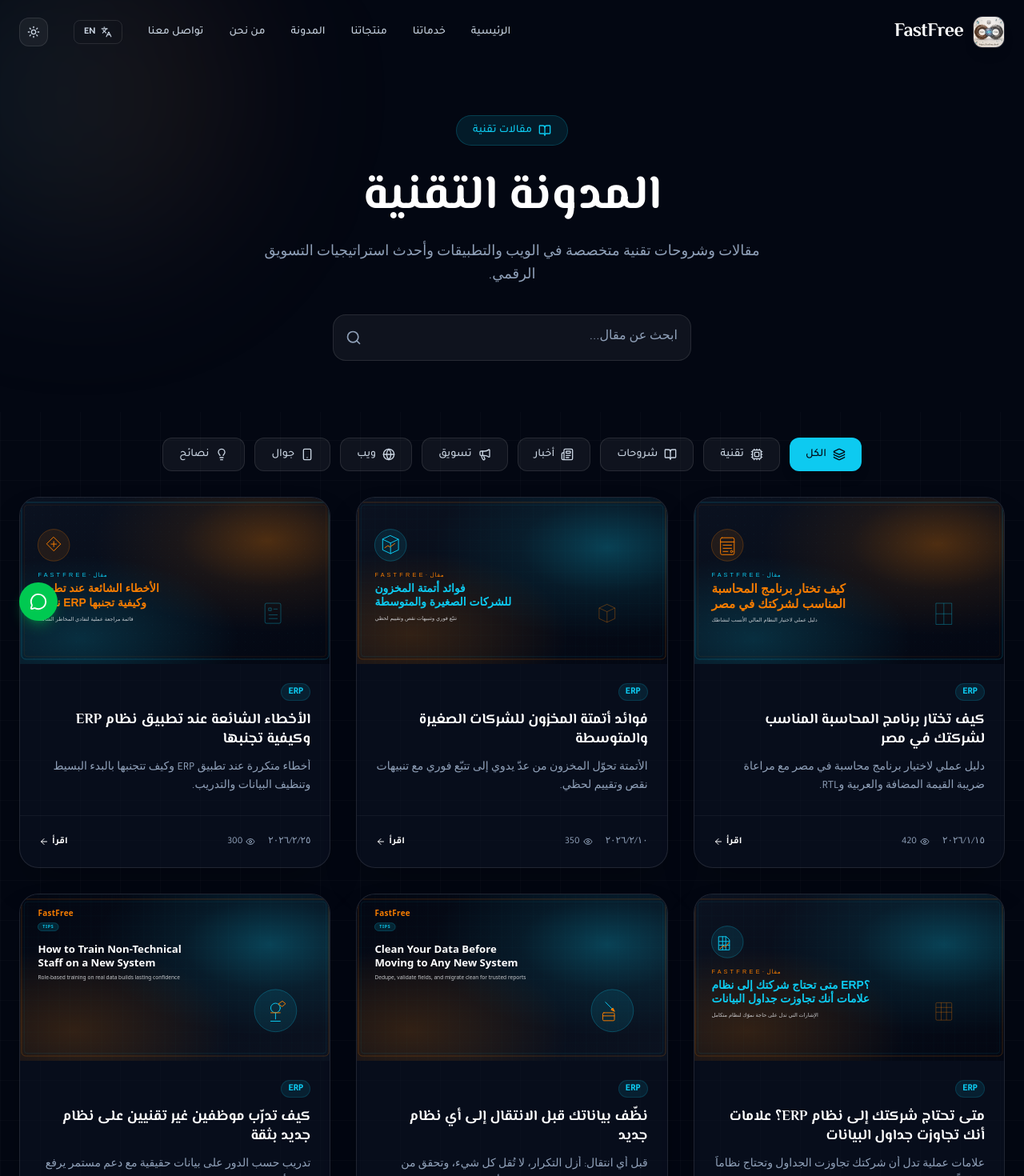
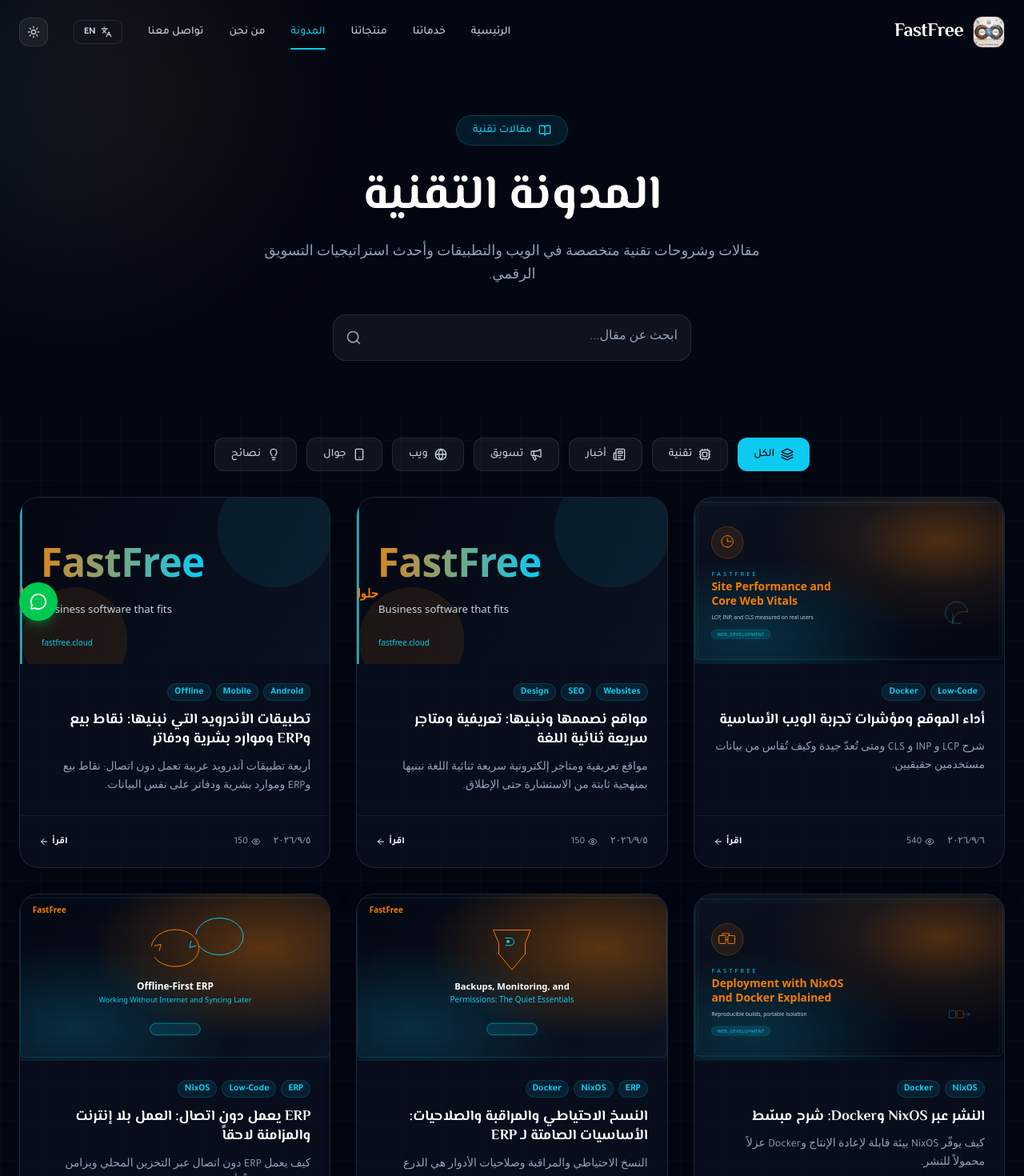
Before and after one commit to FastFreeCloud/fastfree, a Next.js app in the folder apps/fastfree_website/: page /ar/blog in a window 1280 px wide. Shown: the top 1470 px of the page at 80% size. Built offline with nearby package versions, Linux system fonts and the light colour scheme; a web font is replaced by a local one.

Commit message:
fix: blog newest-first, live active nav, deep links, sitemap clamp, RTL arrows

```diff
--- a/apps/fastfree_website/app/[lang]/HomeClient.tsx
+++ b/apps/fastfree_website/app/[lang]/HomeClient.tsx
@@ -347,8 +347,8 @@
                       </div>
                     )}
                   </div>
-                  <Link href={`/${lang}/services?service=${service.id}`} className="text-sm font-semibold text-[var(--ff-accent)] flex items-center gap-2 hover:underline">
-                    {t('SERVICE_VIEW_DETAILS', 'اعرف المزيد', 'Learn More')} <ArrowLeft size={14} className={lang === 'ar' ? 'rotate-180' : ''} />
+                  <Link href={`/${lang}/services/${service.id}`} className="text-sm font-semibold text-[var(--ff-accent)] flex items-center gap-2 hover:underline">
+                    {t('SERVICE_VIEW_DETAILS', 'اعرف المزيد', 'Learn More')} <ArrowLeft size={14} className={lang === 'ar' ? '' : 'rotate-180'} />
                   </Link>
                 </SpotlightCard>
               </motion.div>
@@ -358,7 +358,7 @@
             <div className="text-center mt-10">
               <Link href={`/${lang}/services`} className="inline-flex items-center gap-2 px-6 py-3 rounded-xl border border-white/10 text-white font-medium hover:bg-white/5 transition-all">
                 {t('VIEW_ALL_SERVICES', 'عرض جميع الخدمات', 'View All Services')}
-                <ArrowLeft size={16} className={lang === 'ar' ? 'rotate-180' : ''} />
+                <ArrowLeft size={16} className={lang === 'ar' ? '' : 'rotate-180'} />
               </Link>
             </div>
           </FadeIn>
@@ -430,7 +430,7 @@
             </div>
             <Link href={`/${lang}/products`} className="mt-6 md:mt-0 text-sm font-bold text-[var(--ff-accent)] flex items-center gap-2 hover:underline">
               {t('VIEW_ALL_PRODUCTS', 'عرض جميع المنتجات', 'View All Products')}
-              <ArrowLeft size={14} className={lang === 'ar' ? 'rotate-180' : ''} />
+              <ArrowLeft size={14} className={lang === 'ar' ? '' : 'rotate-180'} />
             </Link>
           </div>
         </FadeIn>
@@ -465,7 +465,7 @@
                 <p className="text-slate-400 text-sm mb-4 leading-relaxed">{lang === 'ar' ? product.short_description_ar : product.short_description_en}</p>
                 <Link href={`/${lang}/products/${product.slug}`} className="text-sm font-bold text-white flex items-center gap-2 group-hover:text-[var(--ff-accent)] transition-colors">
                   {t('PRODUCT_DETAILS', 'تفاصيل', 'Details')}
-                  <ArrowLeft size={14} className={lang === 'ar' ? 'rotate-180' : ''} />
+                  <ArrowLeft size={14} className={lang === 'ar' ? '' : 'rotate-180'} />
                 </Link>
               </div>
             </motion.div>
@@ -525,7 +525,7 @@
             </div>
             <Link href={`/${lang}/blog`} className="mt-6 md:mt-0 text-sm font-bold text-[var(--ff-accent)] flex items-center gap-2 hover:underline">
               {t('MORE_ARTICLES', 'عرض كل المقالات', 'More Articles')}
-              <ArrowLeft size={14} className={lang === 'ar' ? 'rotate-180' : ''} />
+              <ArrowLeft size={14} className={lang === 'ar' ? '' : 'rotate-180'} />
             </Link>
           </div>
         </FadeIn>
@@ -536,7 +536,7 @@
           variants={{ hidden: { opacity: 0 }, show: { opacity: 1, transition: { staggerChildren: 0.1 } } }}
           className="grid grid-cols-1 md:grid-cols-3 gap-8"
         >
-          {posts.filter((p) => p.is_published).slice(0, 3).map((post) => (
+          {posts.filter((p) => p.is_published).sort((a, b) => (b.published_at || '').localeCompare(a.published_at || '')).slice(0, 3).map((post) => (
             <motion.div
               key={post.id}
               variants={{ hidden: { opacity: 0, y: 30 }, show: { opacity: 1, y: 0, transition: { type: 'spring', stiffness: 100 } } }}
@@ -555,7 +555,7 @@
               <div className="px-6 pb-6 flex items-center justify-between text-xs text-slate-400">
                  <span>{post.published_at ? new Date(post.published_at).toLocaleDateString(lang === 'ar' ? 'ar-EG' : 'en-US') : ''}</span>
                 <Link href={`/${lang}/blog/${post.slug}`} className="font-bold text-white hover:text-[var(--ff-accent)] flex items-center gap-1">
-                  {t('READ', 'اقرأ', 'Read')} <ArrowLeft size={12} className={lang === 'ar' ? 'rotate-180' : ''} />
+                  {t('READ', 'اقرأ', 'Read')} <ArrowLeft size={12} className={lang === 'ar' ? '' : 'rotate-180'} />
                 </Link>
               </div>
             </motion.div>
--- a/apps/fastfree_website/app/[lang]/blog/BlogClient.tsx
+++ b/apps/fastfree_website/app/[lang]/blog/BlogClient.tsx
@@ -24,7 +24,6 @@
 const CATEGORIES = [
   { key: 'ALL', icon: Layers, labelAr: 'الكل', labelEn: 'All' },
   { key: 'TECHNOLOGY', icon: Cpu, labelAr: 'تقنية', labelEn: 'Technology' },
-  { key: 'TUTORIALS', icon: BookOpen, labelAr: 'شروحات', labelEn: 'Tutorials' },
   { key: 'COMPANY_NEWS', icon: Newspaper, labelAr: 'أخبار', labelEn: 'News' },
   { key: 'DIGITAL_MARKETING', icon: Megaphone, labelAr: 'تسويق', labelEn: 'Marketing' },
   { key: 'WEB_DEVELOPMENT', icon: Globe, labelAr: 'ويب', labelEn: 'Web Dev' },
@@ -38,7 +37,9 @@
   const [activeCategory, setActiveCategory] = useState('ALL');
   const [searchQuery, setSearchQuery] = useState('');
 
-  const publishedPosts = blogPosts.filter((p) => p.is_published);
+  const publishedPosts = blogPosts
+    .filter((p) => p.is_published)
+    .sort((a, b) => (b.published_at || '').localeCompare(a.published_at || ''));
 
   const filteredPosts = publishedPosts.filter((p) => {
     const categoryOk = activeCategory === 'ALL' || p.category === activeCategory;
@@ -48,7 +49,9 @@
       (p.title_ar.toLowerCase().includes(query) ||
         p.title_en.toLowerCase().includes(query) ||
         (p.excerpt_ar || '').toLowerCase().includes(query) ||
-        (p.excerpt_en || '').toLowerCase().includes(query));
+        (p.excerpt_en || '').toLowerCase().includes(query) ||
+        (p.tags || []).some((tag) => tag.toLowerCase().includes(query)) ||
+        (p.category || '').toLowerCase().includes(query));
     return categoryOk && searchOk;
   });
 
@@ -96,6 +99,7 @@
               <button
                 key={cat.key}
                 onClick={() => { setActiveCategory(cat.key); }}
+                aria-pressed={isActive}
                 className={`flex items-center gap-2 px-5 py-2.5 rounded-xl text-sm font-medium transition-all duration-300 cursor-pointer ${isActive ? 'bg-[var(--ff-accent)] text-[#030712] shadow-lg shadow-[var(--ff-accent)]/20' : 'bg-white/5 border border-white/10 text-slate-300 hover:bg-white/10 hover:text-white'}`}
               >
                 <cat.icon size={16} />
@@ -108,9 +112,17 @@
 
       {/* Blog Grid */}
       <section className="max-w-7xl mx-auto px-6 pb-20">
-        {filteredPosts.length === 0 ? (
-          <div className="text-center py-20 text-slate-400">{t('BLOG_EMPTY', 'لا توجد مقالات حالياً.', 'No articles currently.')}</div>
-        ) : (
+          {filteredPosts.length === 0 ? (
+            <div className="text-center py-20 text-slate-400">
+              <p className="mb-6">{t('BLOG_EMPTY', 'لا توجد مقالات حالياً.', 'No articles currently.')}</p>
+              <button
+                onClick={() => { setSearchQuery(''); setActiveCategory('ALL'); }}
+                className="px-6 py-2.5 rounded-xl text-sm font-medium bg-white/5 border border-white/10 hover:bg-white/10 hover:text-white transition-all"
+              >
+                {t('BLOG_RESET', 'عرض كل المقالات', 'Show all articles')}
+              </button>
+            </div>
+          ) : (
           <div className="grid grid-cols-1 md:grid-cols-2 lg:grid-cols-3 gap-8">
             {filteredPosts.map((post, i) => (
               <FadeIn key={post.id} delay={i * 0.08}>
@@ -129,11 +141,11 @@
                       ) : (
                         <span className="text-[11px] sm:text-xs font-bold text-[var(--ff-accent)] bg-[var(--ff-accent)]/10 px-2 py-0.5 rounded-full border border-[var(--ff-accent)]/15 mb-3 inline-block">{post.category}</span>
                       )}
-                      <h3 className="text-lg font-bold mb-3 leading-snug group-hover:text-[var(--ff-accent)] transition-colors">{lang === 'ar' ? post.title_ar : post.title_en}</h3>
+                      <h3 className="text-lg font-bold mb-3 leading-snug line-clamp-2 group-hover:text-[var(--ff-accent)] transition-colors">{lang === 'ar' ? post.title_ar : post.title_en}</h3>
                       <p className="text-slate-400 text-sm leading-relaxed line-clamp-3">{lang === 'ar' ? post.excerpt_ar : post.excerpt_en}</p>
                     </div>
                   </div>
-                  <div className={`p-6 border-t border-white/5 flex items-center justify-between text-xs text-slate-400 ${lang === 'ar' ? '' : ''}`}>
+                  <div className="p-6 border-t border-white/5 flex items-center justify-between text-xs text-slate-400">
                     <div className="flex items-center gap-4">
                       <span>{post.published_at ? new Date(post.published_at).toLocaleDateString(lang === 'ar' ? 'ar-EG' : 'en-US') : ''}</span>
                       <span className="flex items-center gap-1"><Eye size={12} /> {post.views}</span>
--- a/apps/fastfree_website/app/[lang]/blog/[slug]/BlogPostClient.tsx
+++ b/apps/fastfree_website/app/[lang]/blog/[slug]/BlogPostClient.tsx
@@ -85,6 +85,12 @@
 
   const suggestedPosts = blogPosts
     .filter((p) => p.is_published && p.slug !== post.slug)
+    .sort((a, b) => {
+      const aSame = a.category && a.category === post.category ? 0 : 1;
+      const bSame = b.category && b.category === post.category ? 0 : 1;
+      if (aSame !== bSame) return aSame - bSame;
+      return (b.published_at || '').localeCompare(a.published_at || '');
+    })
     .slice(0, 3);
 
   return (
--- a/apps/fastfree_website/app/[lang]/blog/[slug]/page.tsx
+++ b/apps/fastfree_website/app/[lang]/blog/[slug]/page.tsx
@@ -8,7 +8,7 @@
 
 export async function generateStaticParams() {
   const langs: Locale[] = ['ar', 'en'];
-  return blogPosts.flatMap((p) => langs.map((lang) => ({ lang, slug: p.slug })));
+  return blogPosts.filter((p) => p.is_published).flatMap((p) => langs.map((lang) => ({ lang, slug: p.slug })));
 }
 
 export async function generateMetadata({ params }: { params: Promise<{ lang: string; slug: string }> }) {
@@ -19,6 +19,7 @@
 
 export default async function Page({ params }: { params: Promise<{ lang: string; slug: string }> }) {
   const { slug } = await params;
-  if (!blogPosts.find((p) => p.slug === slug)) notFound();
+  const post = blogPosts.find((p) => p.slug === slug);
+  if (!post || !post.is_published) notFound();
   return <BlogPostClient />;
 }
--- a/apps/fastfree_website/app/sitemap.ts
+++ b/apps/fastfree_website/app/sitemap.ts
@@ -58,7 +58,7 @@
       path: `/blog/${b.slug}`,
       priority: 0.6,
       changeFrequency: 'weekly',
-      lastModified: b.published_at ? new Date(b.published_at) : STABLE_DATE,
+      lastModified: b.published_at ? new Date(Math.min(new Date(b.published_at).getTime(), Date.now())) : STABLE_DATE,
     }));
 
   const serviceRoutes: Route[] = services
--- a/apps/fastfree_website/components/SharedFooter.tsx
+++ b/apps/fastfree_website/components/SharedFooter.tsx
@@ -150,7 +150,7 @@
               <ul className="space-y-2 text-xs text-slate-400">
                 {servicesData.slice(0, 5).map(s => (
                   <li key={s.id}>
-                    <Link href={`/${lang}/services`} className="hover:text-white hover:pl-1 transition-all">{lang === 'ar' ? s.title_ar : s.title_en}</Link>
+                    <Link href={`/${lang}/services/${s.id}`} className="hover:text-white hover:pl-1 transition-all">{lang === 'ar' ? s.title_ar : s.title_en}</Link>
                   </li>
                 ))}
               </ul>
--- a/apps/fastfree_website/components/SharedNavbar.tsx
+++ b/apps/fastfree_website/components/SharedNavbar.tsx
@@ -3,6 +3,7 @@
 import Link from 'next/link';
 import Image from 'next/image';
 import { useState, useEffect } from 'react';
+import { usePathname } from 'next/navigation';
 import { Sun, Moon, X, Menu } from 'lucide-react';
 import LanguageSwitcher from '@/components/LanguageSwitcher';
 import { useLanguage } from '@/lib/language-provider';
@@ -45,6 +46,11 @@
     { href: `/${lang}/contact`, key: 'contact', label: t('NAV_CONTACT', 'تواصل معنا', 'Contact Us') },
   ];
 
+  // Derive the active page from the URL when the prop isn't passed
+  // (layout renders <SharedNavbar /> without props).
+  const pathname = usePathname();
+  const activeKey = activePage ?? pathname?.split('/').filter(Boolean)[1] ?? 'home';
+
   return (
     <nav aria-label={t('NAV_MAIN', 'التنقل الرئيسي', 'Main navigation')} className={`fixed w-full z-50 transition-all duration-300 ${
       scrolled
@@ -76,15 +82,16 @@
             <div key={link.key} className="relative group py-2">
               <Link
                 href={link.href}
+                aria-current={activeKey === link.key ? 'page' : undefined}
                 className={`transition-colors duration-200 ${
-                  activePage === link.key
+                  activeKey === link.key
                     ? 'text-[var(--ff-accent)]'
                     : 'text-slate-300 hover:text-white'
                 }`}
               >
                 {link.label}
               </Link>
-              {activePage === link.key && (
+              {activeKey === link.key && (
                 <span className="absolute -bottom-1 left-0 right-0 h-0.5 bg-[var(--ff-accent)] rounded-full" />
               )}
             </div>
@@ -148,7 +155,7 @@
                 href={link.href}
                 onClick={() => setMobileOpen(false)}
                 className={`py-3 px-4 rounded-xl text-sm font-medium transition-all ${
-                  activePage === link.key
+                  activeKey === link.key
                     ? 'bg-[var(--ff-accent)]/10 text-[var(--ff-accent)]'
                     : 'text-slate-300 hover:bg-white/5 hover:text-white'
                 }`}
--- a/apps/fastfree_website/src/data/blogParts/web.ts
+++ b/apps/fastfree_website/src/data/blogParts/web.ts
@@ -318,7 +318,7 @@
     category: 'WEB_DEVELOPMENT',
     tags: ['Low-Code', 'Docker'],
     is_published: true,
-    published_at: '2026-09-10',
+    published_at: '2026-09-06',
     views: 540,
   },
   {
```
